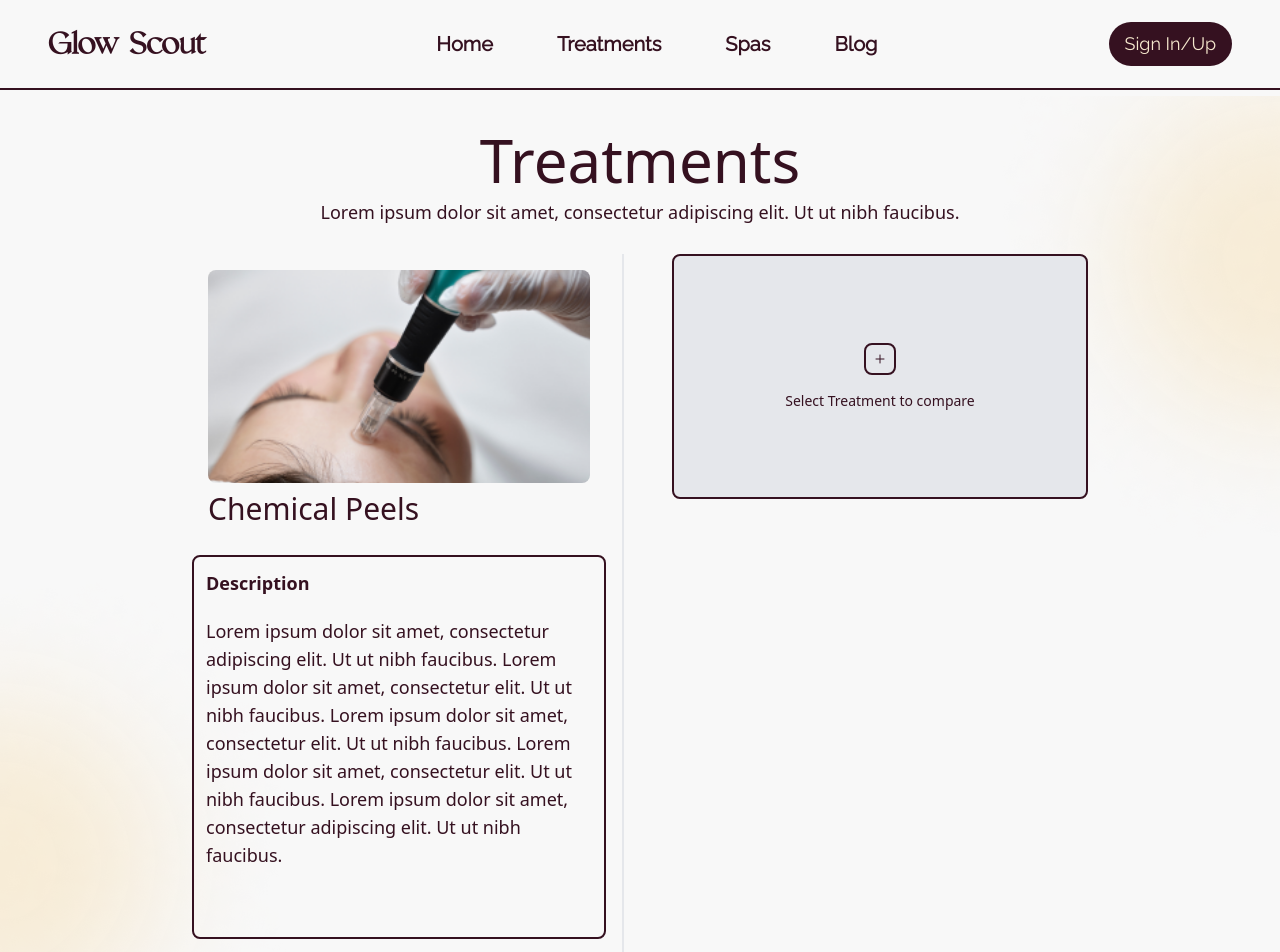
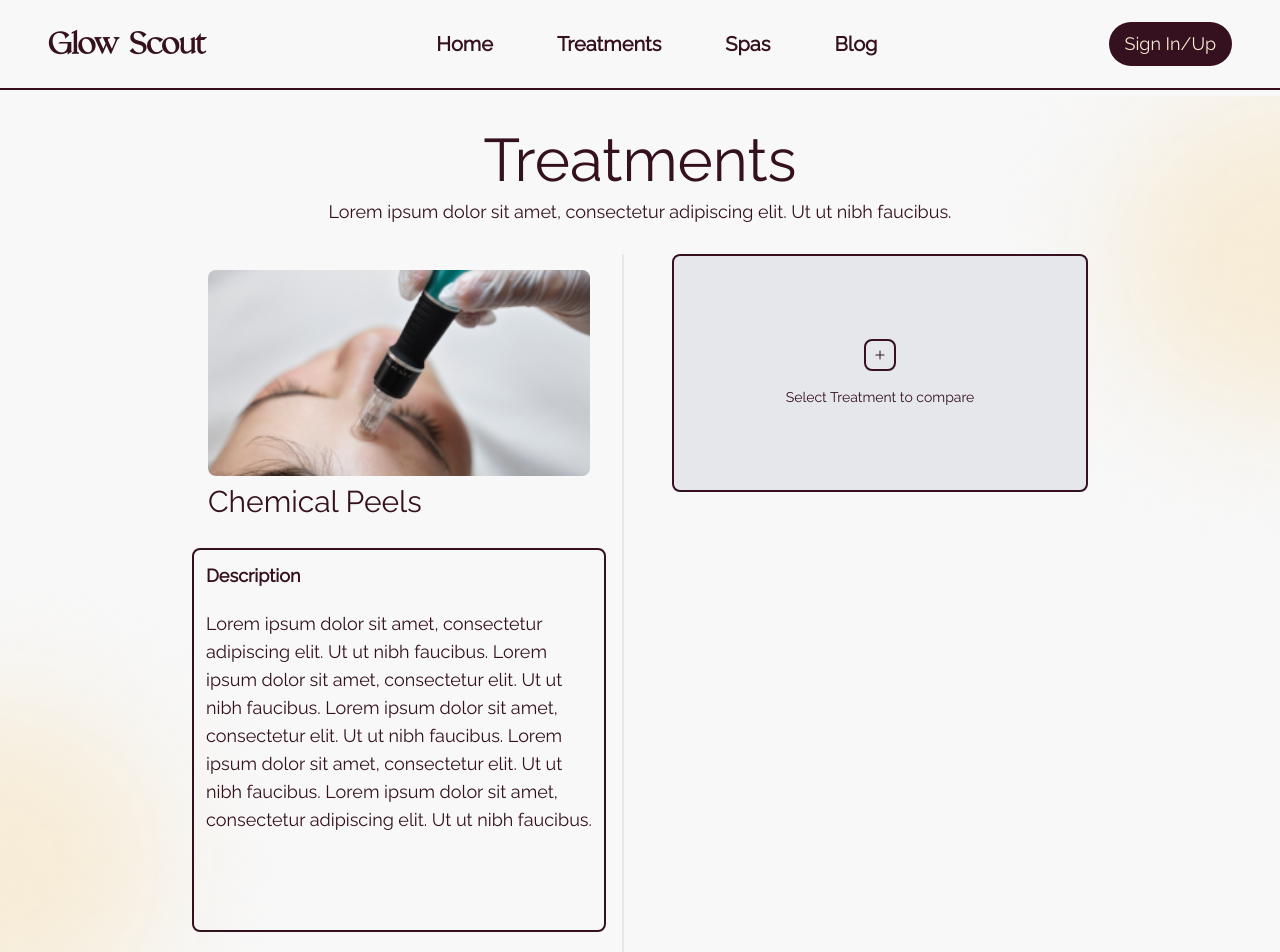
Before and after one commit to TheMODventures/Glow-Scout-Web, a Next.js app: page /compare-treatment in a window 1280 px wide. Shown: the top 952 px of the page. Built offline with nearby package versions, Linux system fonts and the light colour scheme.

Commit message:
compare treatment font style fix

```diff
--- a/src/app/(home)/compare-treatment/page.jsx
+++ b/src/app/(home)/compare-treatment/page.jsx
@@ -23,8 +23,8 @@ const CompareTreatments = () => {
     <div className="flex flex-col items-center px-3 md:px-8 py-10 ">
 
       <div className="text-center text-darkMahron pb-5">
-        <h2 className="text-4xl md:text-6xl font-normal">Treatments </h2>
-        <p className="m-2 text-sm md:text-lg font-light">
+        <h2 className="text-4xl md:text-6xl font-normal font-raleway">Treatments </h2>
+        <p className="m-2 text-sm md:text-lg font-light font-raleway">
           Lorem ipsum dolor sit amet, consectetur adipiscing elit. Ut ut nibh
           faucibus.
         </p>
@@ -39,13 +39,13 @@ const CompareTreatments = () => {
               alt="Chemical Peels"
               className="w-full h-full object-cover rounded-lg mb-2"
             />
-            <h2 className="text-lg md:text-3xl font-medium text-darkMahron text-left">
+            <h2 className="text-lg md:text-3xl font-medium text-darkMahron font-raleway text-left">
               Chemical Peels
             </h2>
           </div>
           <div className="mt-20 md:mt-14 w-full h-[80%] p-3 border-2 border-darkMahron rounded-lg max-h-[300px] md:max-h-96">
-            <h3 className="font-semibold text-darkMahron text-lg">Description</h3>
-            <p className="text-[10px] md:text-lg mt-5 text-darkMahron">
+            <h3 className="font-semibold text-darkMahron font-raleway text-lg">Description</h3>
+            <p className="text-[10px] md:text-lg font-raleway mt-5 text-darkMahron">
               Lorem ipsum dolor sit amet, consectetur adipiscing elit. Ut ut
               nibh faucibus. Lorem ipsum dolor sit amet, consectetur elit. Ut ut
               nibh faucibus. Lorem ipsum dolor sit amet, consectetur elit. Ut ut
@@ -61,14 +61,14 @@ const CompareTreatments = () => {
             <div className="mb-2">
               <Add />
             </div>
-            <p className="text-sm md:ext-base font-thin text-darkMahron">
+            <p className="text-sm md:ext-base font-raleway font-thin text-darkMahron">
               Select Treatment to compare
             </p>
           </div>
         </div>
       </div>
 
-      <button className="mt-8 px-6 py-2 bg-darkMahron text-white text-lg font-semibold rounded-full">
+      <button className="mt-8 px-6 py-2 font-raleway bg-darkMahron text-white text-lg font-semibold rounded-full">
         Next
       </button>
 
```
